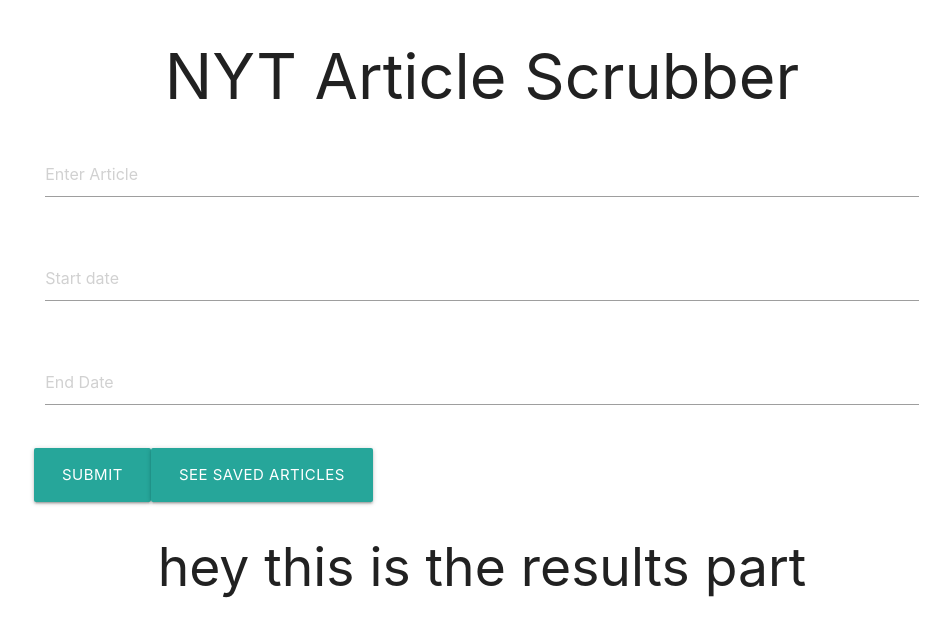
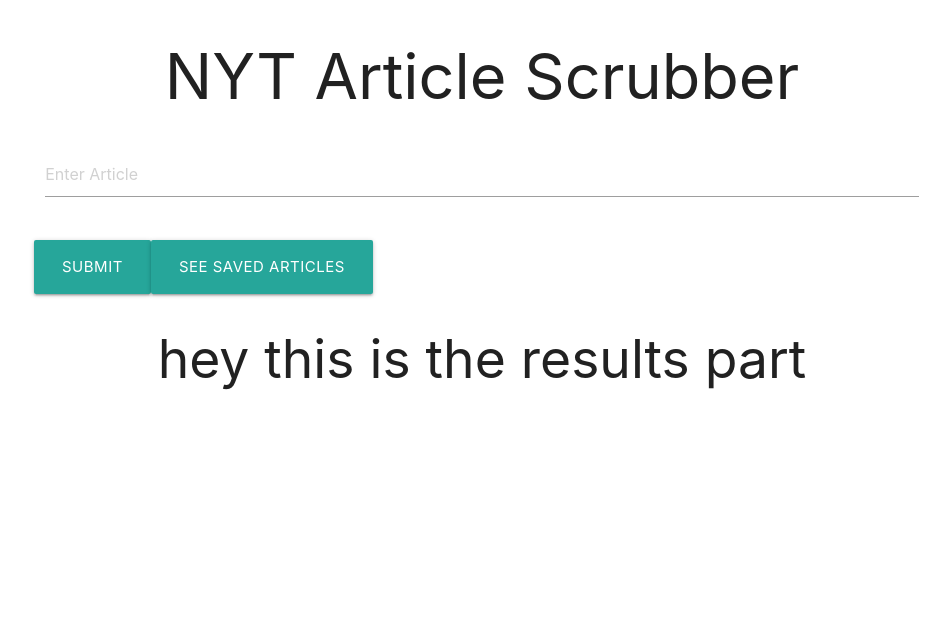
Before and after one commit to ekno27/nytreact, a React (Create React App) app in the folder client/: page / in a window 1280 px wide. Shown: the top 636 px of the page, without its empty margins (158-1108 px from the left). Built offline with nearby package versions, Linux system fonts and the light colour scheme.

Commit message:
rid of unnecesary queries

```diff
--- a/client/src/components/search.js
+++ b/client/src/components/search.js
@@ -57,17 +57,7 @@
 
         </div>
       </div>
-      <div className="row">
-        <div className="input-field col s12">
-          <input onChange={this.handleStartDate} id="startDate" placeholder="Start date" type="text" className="validate"/>
 
-        </div>
-      </div>
-      <div className="row">
-        <div className="input-field col s12">
-          <input onChange={this.handleEndDate} id="endDate" type="text" className="validate" placeholder="End Date"/>
-        </div>
-      </div>
 
       <a onClick={this.click}  className= "btn waves-effect waves-light btn-large center-align valign-wrapper" >Submit</a>
 
```
